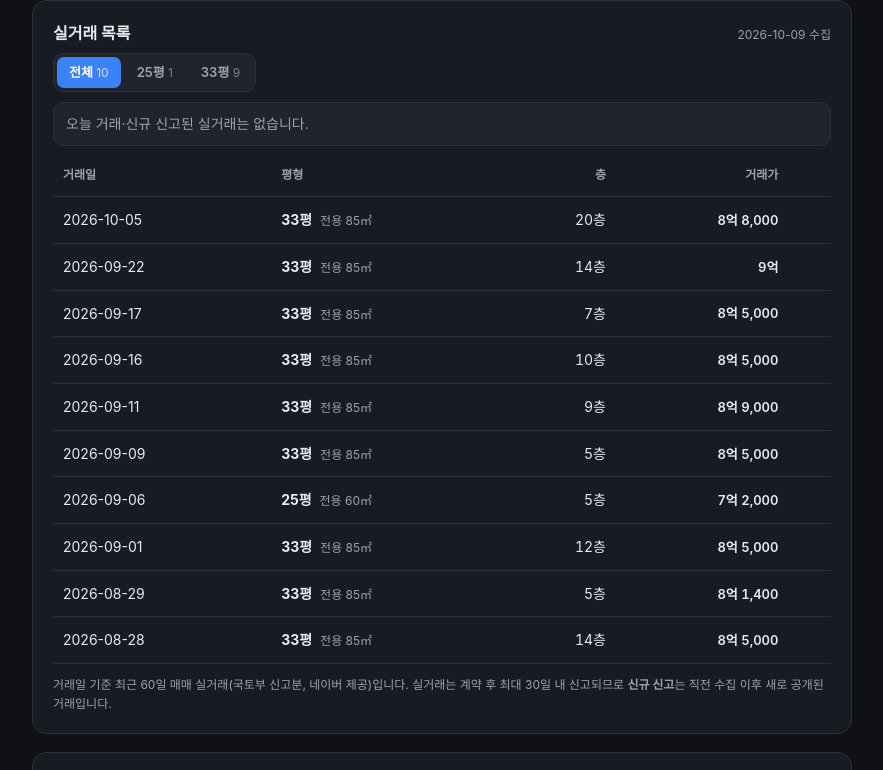
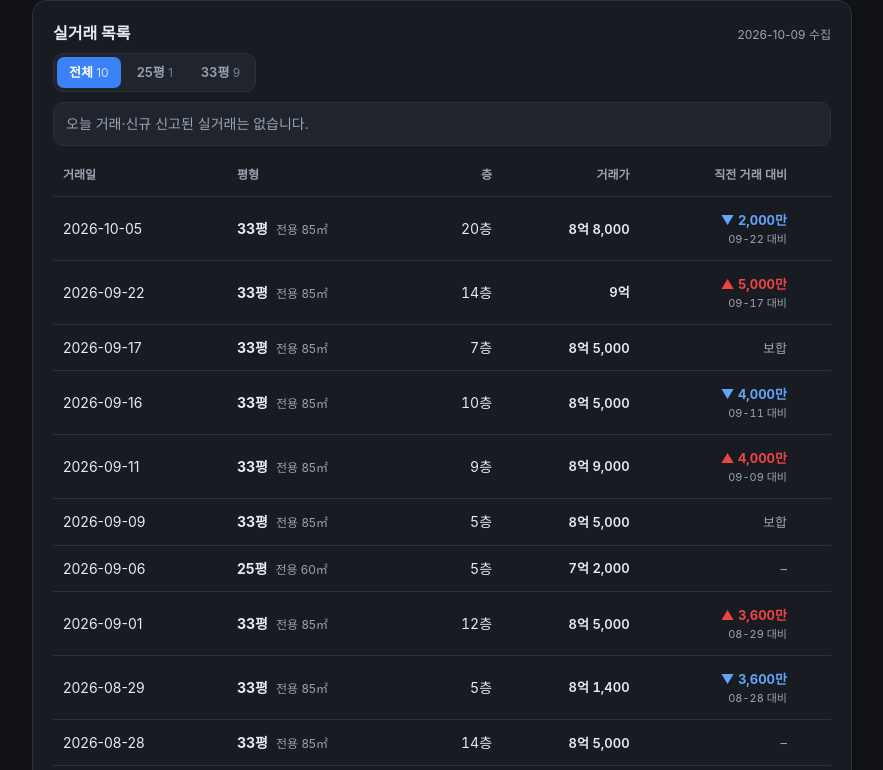
Before and after one commit to sunguphong/real, a website: page docs/index.html in a window 1280 px wide. Shown: the part 1440-2210 px from the top of the page, without its empty margins (198-1081 px from the left). Drawn offline with Linux system fonts and the light colour scheme.

Commit message:
데이터 갱신 2026-10-09

```diff
--- a/docs/app.js
+++ b/docs/app.js
@@ -415,6 +415,30 @@ $("deals-filter").addEventListener("click", (e) => {
   renderDeals(lastDeals);
 });
 
+// 같은 평형의 직전 거래일(더 이른 날짜) 대비 증감 — 그날 거래가 여러 건이면 평균과 비교한다. 해제 건은 제외.
+function dealDiffs(all) {
+  const out = new Map();
+  const valid = all.filter((x) => !x.canceled);
+  for (const x of all) {
+    const older = valid.filter((y) => y.pyeong === x.pyeong && y.date < x.date);
+    if (!older.length) continue;
+    const pd = older.reduce((m, y) => (y.date > m ? y.date : m), "");
+    const same = older.filter((y) => y.date === pd);
+    const avg = same.reduce((a, y) => a + y.price, 0) / same.length;
+    out.set(x, { diff: x.price - avg, prevDate: pd, prevPrice: avg, n: same.length });
+  }
+  return out;
+}
+function fmtDiff(d) {
+  if (!d) return `<span class="pdiff same">–</span>`;
+  const v = Math.round(d.diff / 100) * 100; // 100만원 단위
+  const tip = `직전 거래 ${d.prevDate} ${fmtMan(d.prevPrice)}${d.n > 1 ? ` (${d.n}건 평균)` : ""} 대비`;
+  if (!v) return `<span class="pdiff same" title="${esc(tip)}">보합</span>`;
+  const amt = fmtMan(Math.abs(v)) + (Math.abs(v) < 10000 ? "만" : "");
+  return `<span class="pdiff ${v > 0 ? "up" : "down"}" title="${esc(tip)}">${v > 0 ? "▲" : "▼"} ${amt}</span>` +
+    `<span class="pdiff-sub">${esc(d.prevDate.slice(5))} 대비</span>`;
+}
+
 function renderDeals(rd) {
   lastDeals = rd;
   const body = $("deals-body"), top = $("deals-today"), dl = $("deals-dates");
@@ -432,13 +456,14 @@ function renderDeals(rd) {
   const list = sel === "all" ? all : all.filter((x) => String(x.pyeong) === sel);
   dl.textContent = rd && rd.date ? `${rd.date} 수집` : "";
   if (!rd || !rd.date) {
-    body.innerHTML = `<tr><td colspan="5" class="empty">실거래 목록은 다음 “오늘 매물 갱신” 때부터 표시됩니다.</td></tr>`;
+    body.innerHTML = `<tr><td colspan="6" class="empty">실거래 목록은 다음 “오늘 매물 갱신” 때부터 표시됩니다.</td></tr>`;
     top.hidden = true;
     return;
   }
   if (!list.length) {
-    body.innerHTML = `<tr><td colspan="5" class="empty">최근 60일 ${sel === "all" ? "" : sel + "평 "}실거래가 없습니다.</td></tr>`;
+    body.innerHTML = `<tr><td colspan="6" class="empty">최근 60일 ${sel === "all" ? "" : sel + "평 "}실거래가 없습니다.</td></tr>`;
   } else {
+    const diffs = dealDiffs(all);
     body.innerHTML = list.map((x) => {
       const tags = [
         x.isToday ? `<span class="tag today">오늘 거래</span>` : "",
@@ -450,6 +475,7 @@ function renderDeals(rd) {
         `<td><b>${esc(x.pyeong)}평</b> <span class="sub-label">${esc(x.excl ? `전용 ${x.excl}㎡` : x.label)}</span></td>` +
         `<td class="num">${x.floor ? esc(x.floor) + "층" : "–"}</td>` +
         `<td class="num price real">${esc(x.priceText)}</td>` +
+        `<td class="num">${x.canceled ? "–" : fmtDiff(diffs.get(x))}</td>` +
         `<td class="tags">${tags}</td></tr>`;
     }).join("");
   }
--- a/docs/index.html
+++ b/docs/index.html
@@ -132,11 +132,12 @@
               <th>평형</th>
               <th class="num">층</th>
               <th class="num">거래가</th>
+              <th class="num">직전 거래 대비</th>
               <th></th>
             </tr>
           </thead>
           <tbody id="deals-body">
-            <tr><td colspan="5" class="empty">실거래 목록은 다음 “오늘 매물 갱신” 때부터 표시됩니다.</td></tr>
+            <tr><td colspan="6" class="empty">실거래 목록은 다음 “오늘 매물 갱신” 때부터 표시됩니다.</td></tr>
           </tbody>
         </table>
       </div>
--- a/docs/style.css
+++ b/docs/style.css
@@ -215,3 +215,10 @@ td.tags { white-space: nowrap; text-align: right; }
 .seg button:hover { color: var(--text); }
 .seg button[aria-pressed="true"] { background: var(--primary); color: #fff; }
 .seg-n { font-weight: 400; opacity: .75; font-size: 12px; }
+
+/* 실거래 직전 거래 대비 (가격: 상승 빨강 / 하락 파랑) */
+.pdiff { font-weight: 700; font-size: 13px; white-space: nowrap; }
+.pdiff.up { color: var(--up); }
+.pdiff.down { color: #60a5fa; }
+.pdiff.same { color: var(--muted); font-weight: 400; }
+.pdiff-sub { display: block; color: var(--muted); font-size: 11px; font-weight: 400; }
```
Also changed, not shown: docs/data.json.
